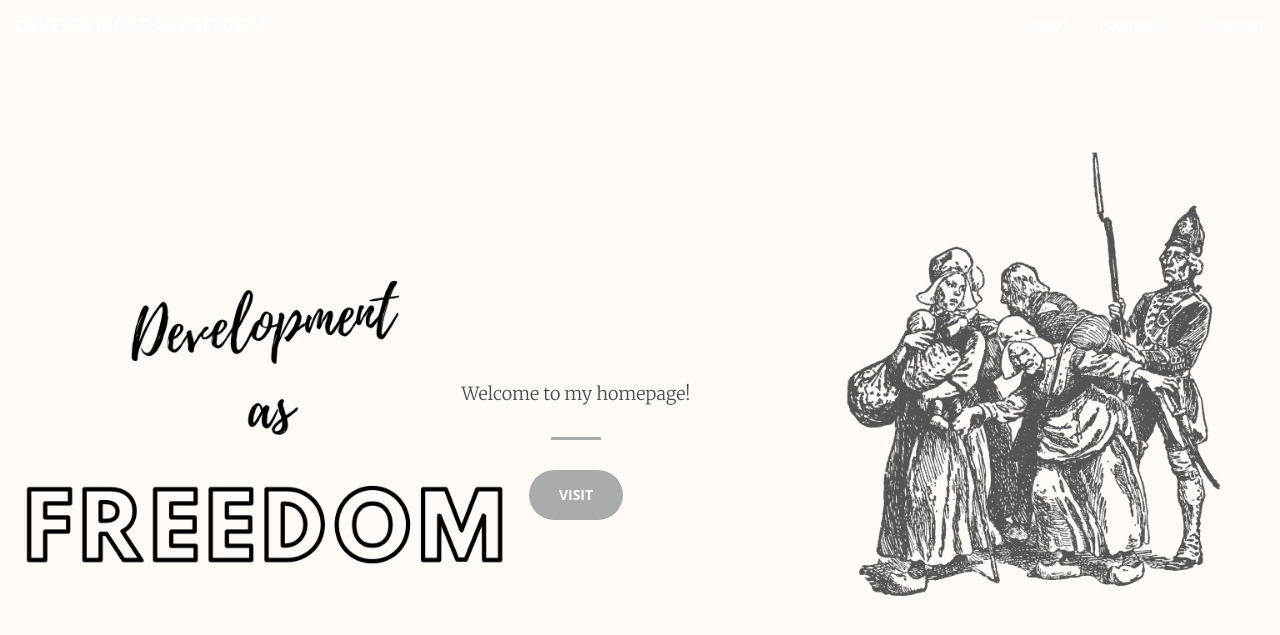
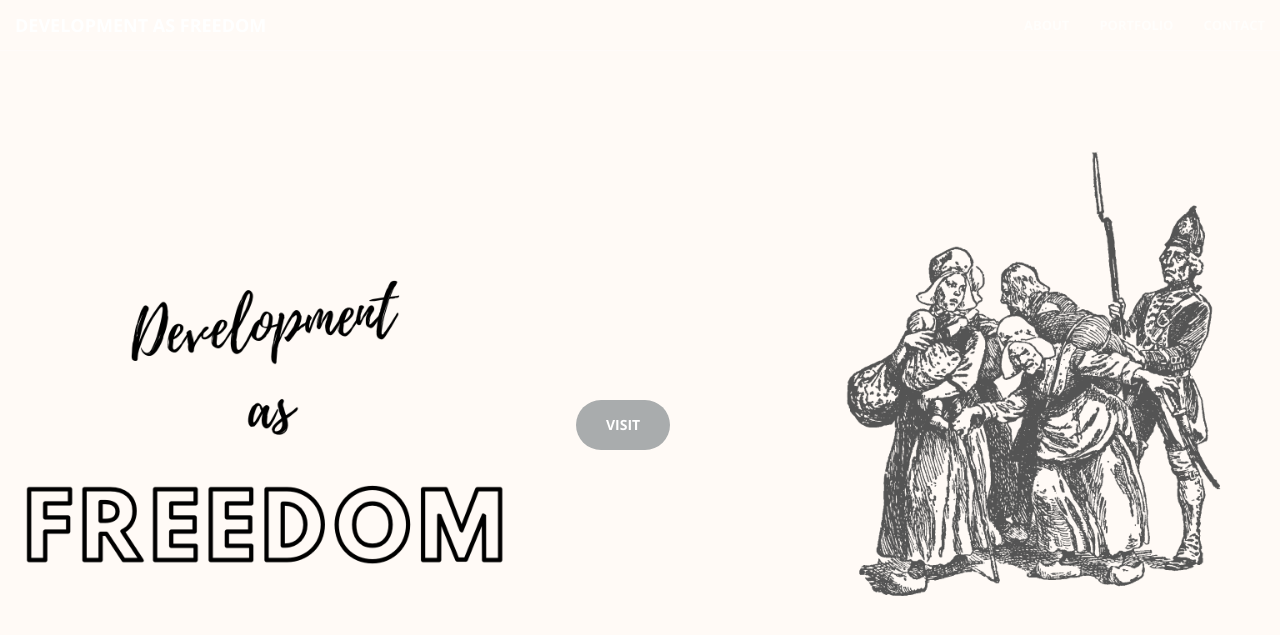
Before and after one commit to non-ceterisparibus/non-ceterisparibus.github.io, a Jekyll site: the page built from index.html, in a window 1280 px wide and 900 px high. Shown: the top 635 px of the window. Built offline with Jekyll 4.4.1, drawn with Linux system fonts in a browser that asks for light colours.

Commit message:
Update header.html

```diff
--- a/_includes/header.html
+++ b/_includes/header.html
@@ -2,9 +2,9 @@
     <div class="header-content">
         <div class="header-content-inner">
             <h1></h1>
-            <p > Welcome to my homepage! </p>
-            <hr>
-            <a href="#about" class="btn btn-primary btn-xl page-scroll">Visit</a>
+            <!-- <p > Welcome to my homepage! </p> -->
+            <!-- <hr> -->
+            <a href="#about" class="btn btn-primary btn-xl page-scroll" style="position: absolute; bottom: 0px;">Visit</a>
         </div>
     </div>
 </header>
```
